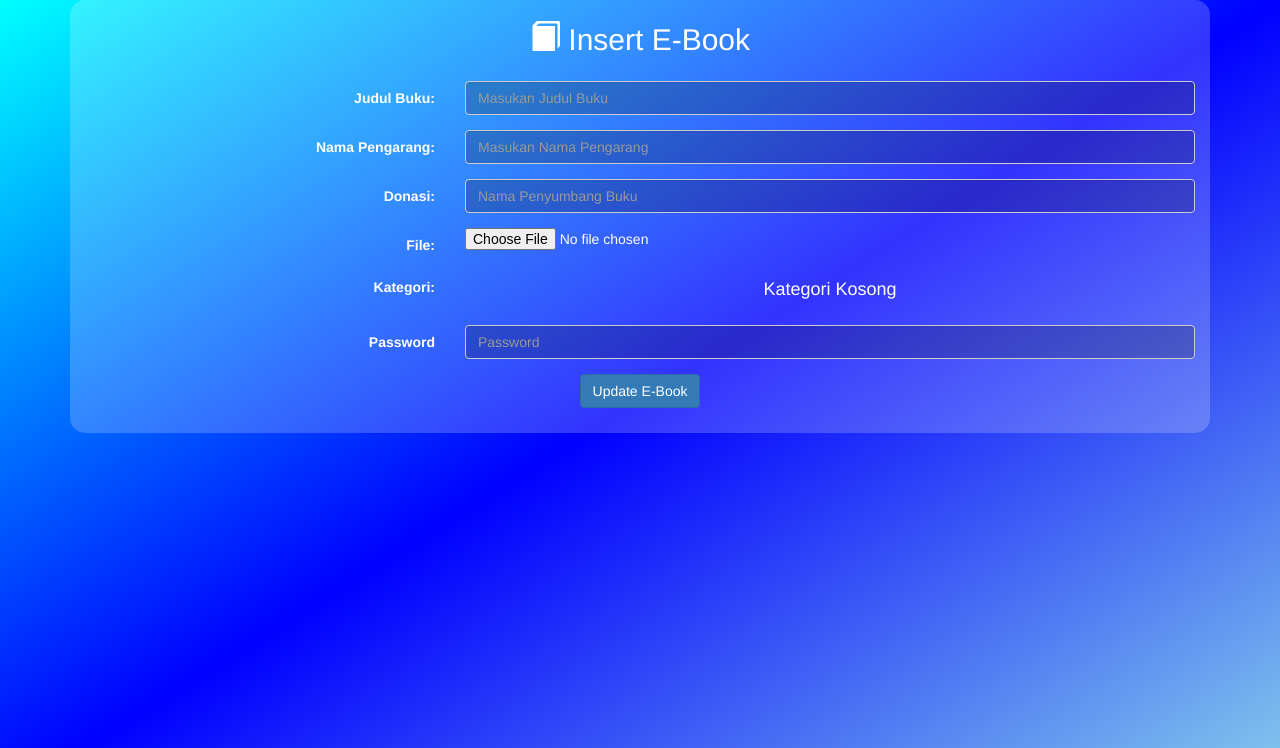
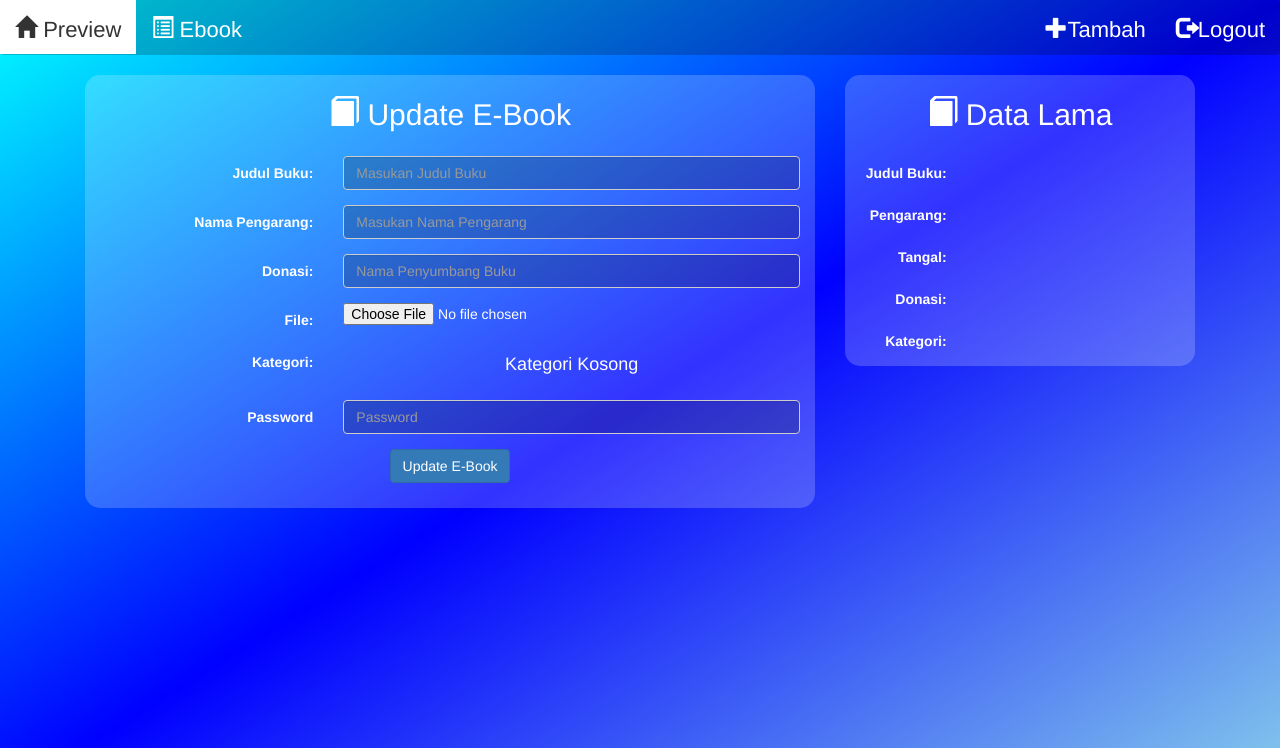
Before and after one commit to dekiakbar/ebook, a PHP site: page /edit.php in a window 1280 px wide. Shown: the top 748 px of the page. Run offline with PHP 8.4, Linux system fonts and the light colour scheme; the visitor is signed in with stand-in values (Sample User, id 1); data that the repository does not hold is empty.

Commit message:
fix maggil data lama

```diff
--- a/adm/edit.php
+++ b/adm/edit.php
@@ -2,10 +2,10 @@
 include ('session.php');
 include ('../kon.php');
 
- 	if (isset($_GET['nik'])) {
-		$id 		= $_GET['nik'];
+ 	if (isset($_GET['nib'])) {
+		$id 		= $_GET['nib'];
 		$ambilbuku 	= mysqli_query($koneksi,"SELECT * FROM buku WHERE id='$id'");
-		$data = mysqli_fetch_assoc($ambilbuku);
+		$datadb = mysqli_fetch_assoc($ambilbuku);
 	}
 ?>
 
@@ -31,29 +31,48 @@ include ('../kon.php');
 	</style>
  </head>
  <body>
-
+ 	<nav class="navbar navbar-default warna" role="navigation">
+		<div class="navbar-header">
+			<button type="button" class="navbar-toggle" data-toggle="collapse" data-target=".navbar-collapse">
+		    <span class="icon-bar"></span>
+		    <span class="icon-bar"></span>
+		    <span class="icon-bar"></span>
+		    </button>
+		</div>
+		<div class="navbar-collapse collapse">
+		    <ul class="nav navbar-nav navbar-left">
+		    	<li><a href="#"><span class="glyphicon glyphicon-home"></span> Preview</a></li>
+		        <li><a href="sukses.php"><span class="glyphicon glyphicon-list-alt"></span> Ebook</a></li>
+		    </ul>
+		    <ul class="nav navbar-nav navbar-right">
+		    	<li><a href="tambah.php"><span class="glyphicon glyphicon-plus"></span>Tambah</a></li>
+		      	<li><a href="logout.php"><span class="glyphicon glyphicon-log-out"></span>Logout</a></li>
+		    </ul>
+		</div>
+	</nav>
  	<div class="container">
  		<div class="content">
+ 			<div class="col-sm-8">
  				<form class="form-horizontal col-sm-12 warbel" action="" method="post" enctype="multipart/form-data">
 					<div class="form-group">
-					<h2 class="text-center"><span class="glyphicon glyphicon-book"></span> Insert E-Book</h2>
+						<h2 class="text-center"><span class="glyphicon glyphicon-book"></span> Update E-Book</h2>
 					</div>
 					<div class="form-group">
 						<label class="control-label col-sm-4">Judul Buku:</label>
 						<div class="col-sm-8">
-						<input type="text" name="judul" value="<?php echo $data['jdl']; ?>" class="form-control" placeholder="Masukan Judul Buku" required>
+							<input type="text" name="judul" class="form-control" placeholder="Masukan Judul Buku" required>
 						</div>
 					</div>
 					<div class="form-group">
 						<label class="control-label col-sm-4">Nama Pengarang:</label>
 						<div class="col-sm-8">
-						<input type="text" name="pengarang" value="<?php echo $data['nmp']; ?>" class="form-control" placeholder="Masukan Nama Pengarang" required>
+							<input type="text" name="pengarang" class="form-control" placeholder="Masukan Nama Pengarang" required>
 						</div>
 					</div>
 					<div class="form-group">
 						<label class="control-label col-sm-4">Donasi:</label>
 						<div class="col-sm-8">
-						<input type="text" name="donasi" <?php echo $data['donasi']; ?> class="form-control" placeholder="Nama Penyumbang Buku" required>
+							<input type="text" name="donasi" class="form-control" placeholder="Nama Penyumbang Buku" required>
 						</div>
 					</div>
 					<div class="form-group">
@@ -93,6 +112,44 @@ include ('../kon.php');
 						</div>
 					</div>
 				</form>
+ 			</div>
+ 			<div class="col-sm-4">
+ 				<form class="form-horizontal col-sm-12 warbel">
+ 					<div class="form-group">
+						<h2 class="text-center"><span class="glyphicon glyphicon-book"></span> Data Lama</h2>
+					</div>
+					<div class="form-group">
+						<label class="control-label col-sm-4">Judul Buku:</label>
+						<div class="col-sm-8">
+							<label class="control-label"><?php echo $datadb['jdl']; ?></label>
+						</div>
+					</div>
+					<div class="form-group">
+						<label class="control-label col-sm-4">Pengarang:</label>
+						<div class="col-sm-8">
+							<label class="control-label"><?php echo $datadb['nmp']; ?></label>
+						</div>
+					</div>
+					<div class="form-group">
+						<label class="control-label col-sm-4">Tangal:</label>
+						<div class="col-sm-8">
+							<label class="control-label"><?php echo $datadb['tgl']; ?></label>
+						</div>
+					</div>
+					<div class="form-group">
+						<label class="control-label col-sm-4">Donasi:</label>
+						<div class="col-sm-8">
+							<label class="control-label"><?php echo $datadb['donasi']; ?></label>
+						</div>
+					</div>
+					<div class="form-group">
+						<label class="control-label col-sm-4">Kategori:</label>
+						<div class="col-sm-8">
+							<label class="control-label"><?php echo $datadb['kat']; ?></label>
+						</div>
+					</div>
+ 				</form>
+ 			</div>
  		</div>
  	</div>
  </body>
```
Lines whose indentation alone changed are shown as unchanged.
